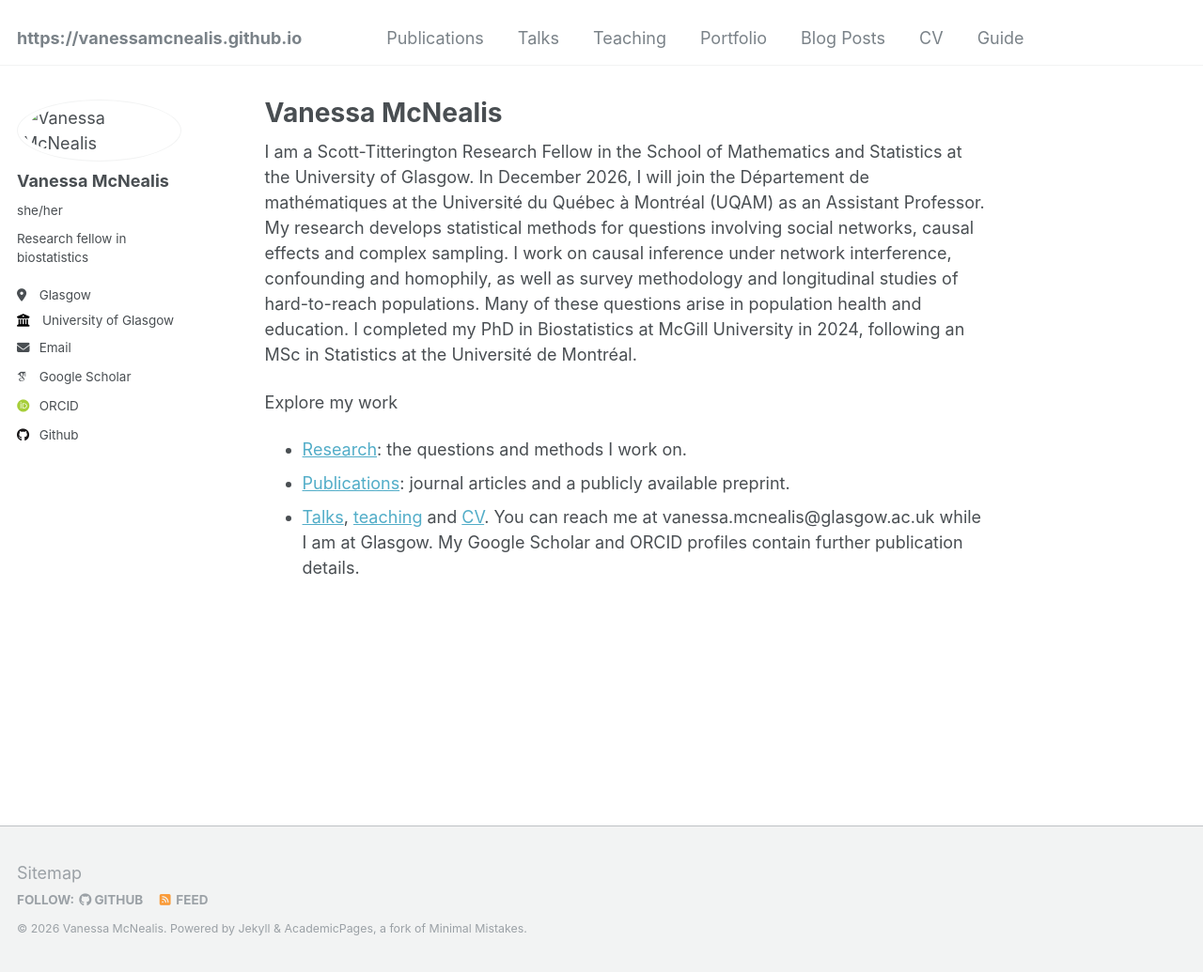
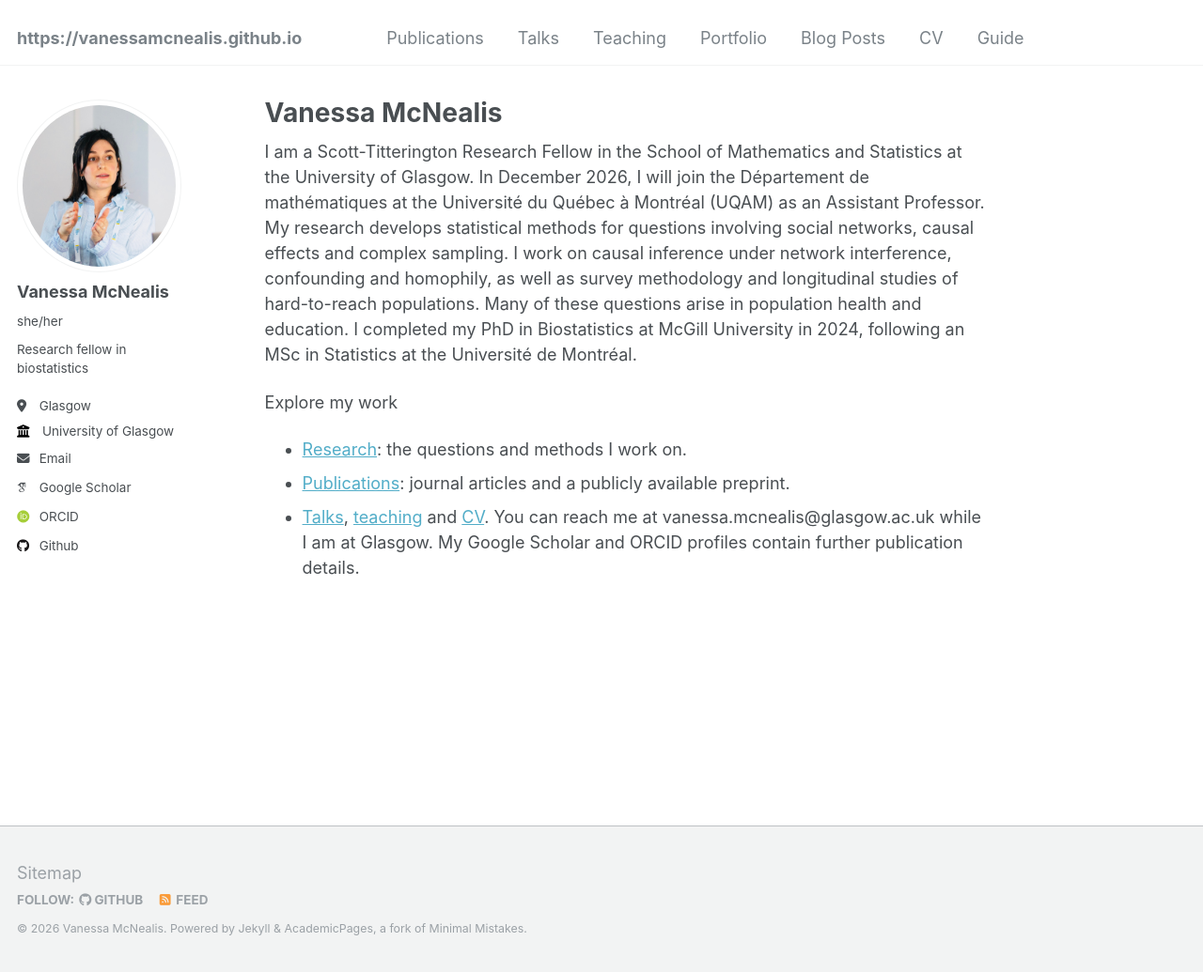
Before and after one commit to vanessamcnealis/vanessamcnealis.github.io, a Jekyll site: the page built from _pages/about.md, in a window 1280 px wide and 1035 px high. Shown: the whole window at 94% size. Built offline with Jekyll 4.4.1, drawn with Linux system fonts in a browser that asks for light colours; some web fonts are replaced; a file with an impossible date is left out.

Commit message:
Update author avatar image in config file

```diff
--- a/_config.yml
+++ b/_config.yml
@@ -21,7 +21,7 @@
 #               Additional customization can be done by editing /_includes/author-profile.html
 author:
   # Biographic information
-  avatar           : "Media_1115575_smxx.png"
+  avatar           : "IMG_4623_cropped.jpeg"
   name             : "Vanessa McNealis"
   pronouns         : "she/her"
   bio              : "Research fellow in biostatistics"
```
